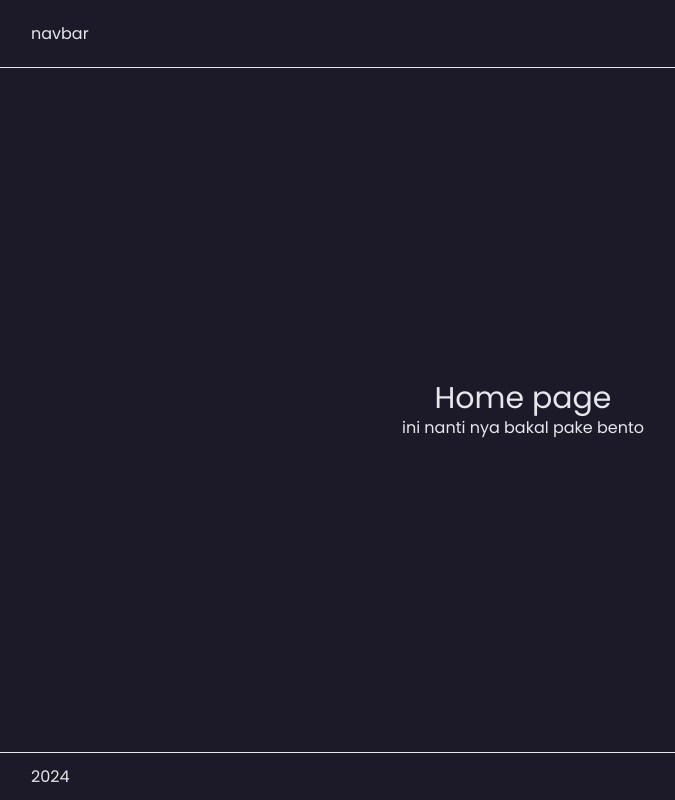
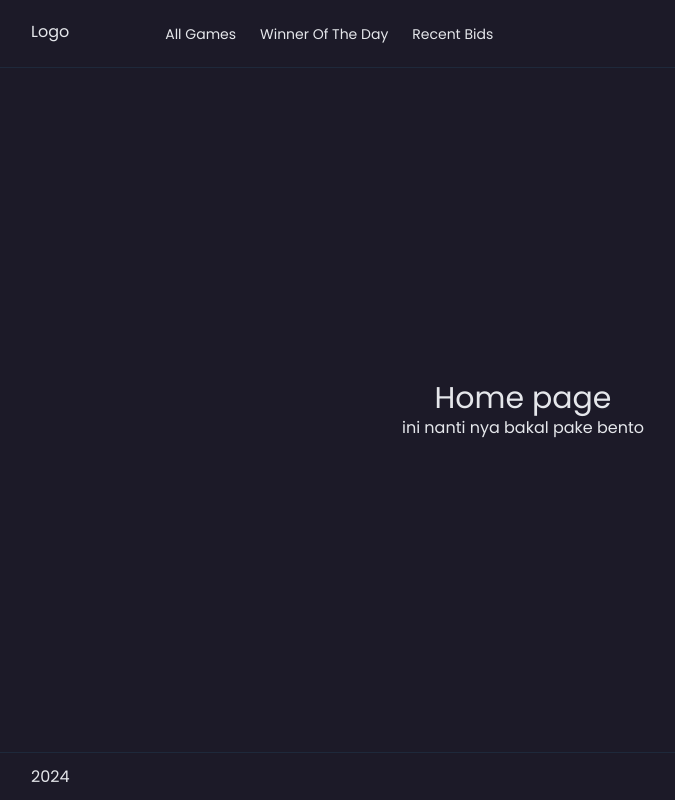
Before and after one commit to zahara120/MCM, a Nuxt app: page / in a window 1280 px wide. Shown: the whole page, without its empty margins (117-792 px from the left). Built offline with nearby package versions, Linux system fonts and the light colour scheme.

Commit message:
style: navbar & footer

```diff
--- a/components/Footer.vue
+++ b/components/Footer.vue
@@ -1,5 +1,5 @@
 <template>
-    <footer class="flex border-t w-full h-[48px]">
+    <footer class="flex border-t border-slate-800 w-full h-[48px]">
         <div class="container mx-auto max-w-screen-lg p-5 flex flex-1 items-center">
             <h1>2024</h1>
         </div>
--- a/components/Navbar.vue
+++ b/components/Navbar.vue
@@ -1,7 +1,12 @@
 <template>
-    <header class="flex border-b w-full h-[68px]">
-        <div class="container mx-auto max-w-screen-lg p-5 flex flex-1 items-center">
-            <h1>navbar</h1>
+    <header class="flex border-b border-slate-800 w-full h-[68px]">
+        <div class="container mx-auto max-w-screen-lg p-5 flex gap-24">
+            <NuxtLink to="/">Logo</NuxtLink>
+            <div class="flex items-center gap-6 text-sm capitalize">
+                <NuxtLink to="/">all games</NuxtLink>
+                <NuxtLink to="/">winner of the day</NuxtLink>
+                <NuxtLink to="/">recent bids</NuxtLink>
+            </div>
         </div>
     </header>
 </template>
```
